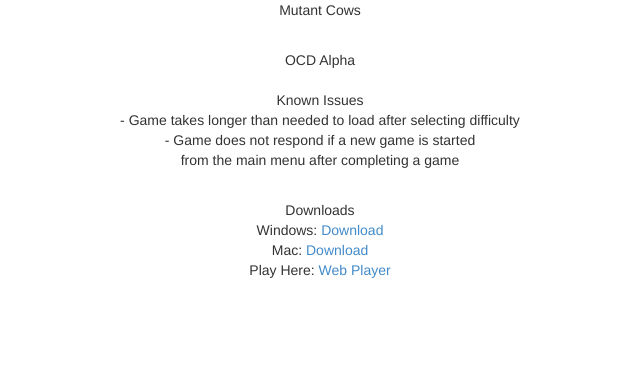
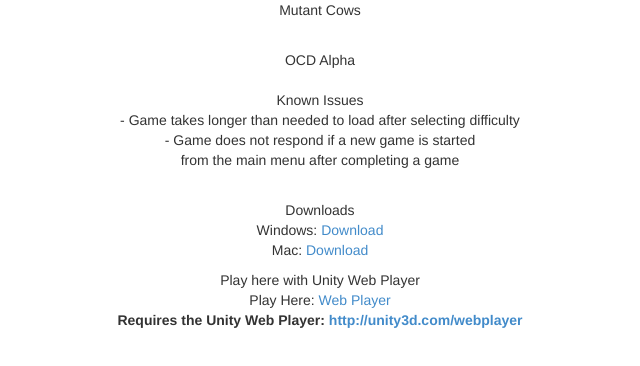
Before and after one commit to MeshedSolutions/MutantCows, a plain HTML site: page index.html in a window 1280 px wide. Shown: the whole page, without its empty margins (320-960 px from the left). Drawn offline with nearby package versions, Linux system fonts and the light colour scheme.

Commit message:
Added Unity Web Player Information

```diff
--- a/index.html
+++ b/index.html
@@ -29,8 +29,10 @@
             Windows: <a href="Products/OCD/OCD_Win_Alpha.zip">Download</a><br />
             Mac: <a href="Products/OCD/OCD_Mac_Alpha.zip">Download</a>
         </div>
+        <div style="margin-top: 10px;">Play here with Unity Web Player</div>
         <div>
-            Play Here: <a href="Products/OCD/OCD.html">Web Player</a>
+            Play Here: <a href="Products/OCD/OCD.html">Web Player</a><br/>
+            <strong>Requires the Unity Web Player: <a href="http://unity3d.com/webplayer">http://unity3d.com/webplayer</a></strong>
         </div>
     </div>
 </div>
```
